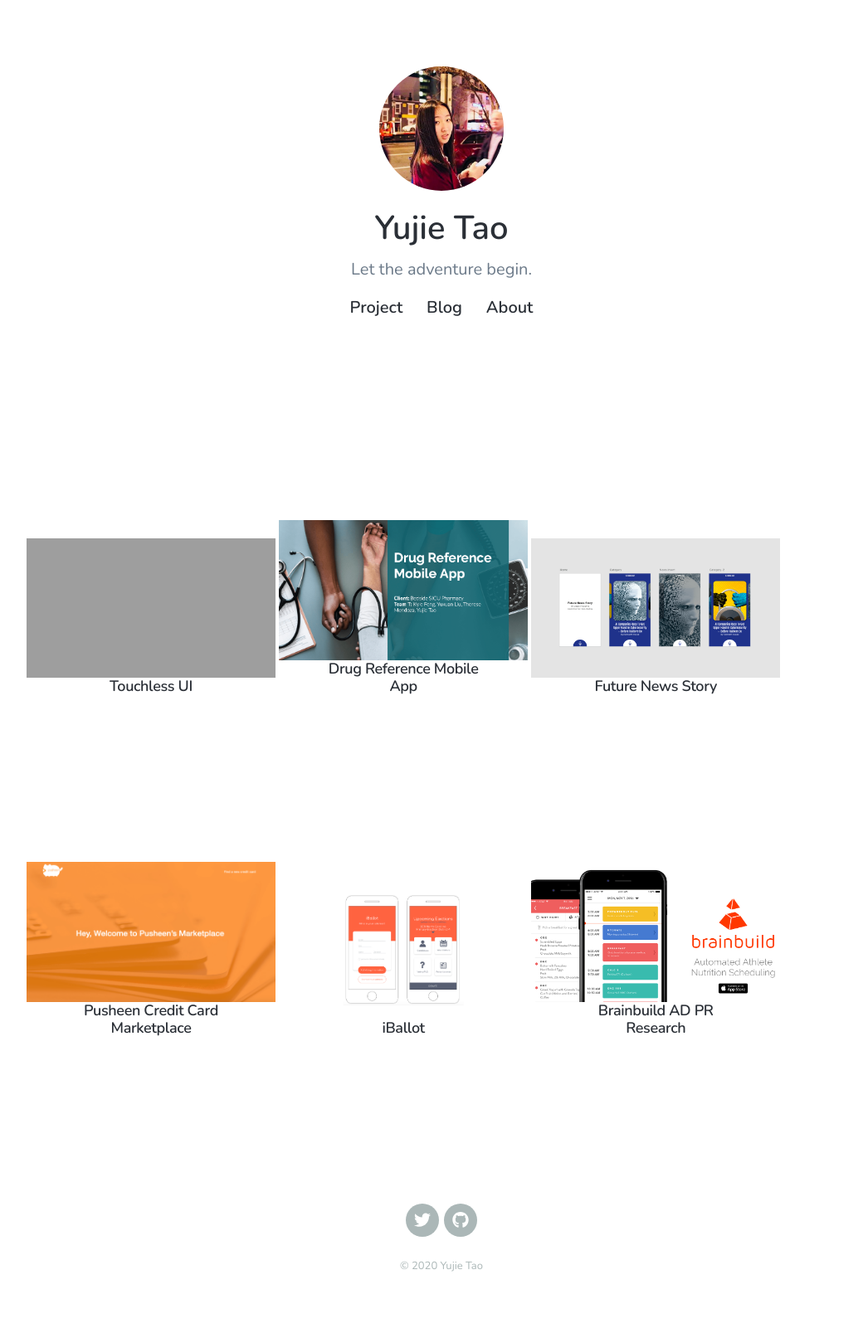
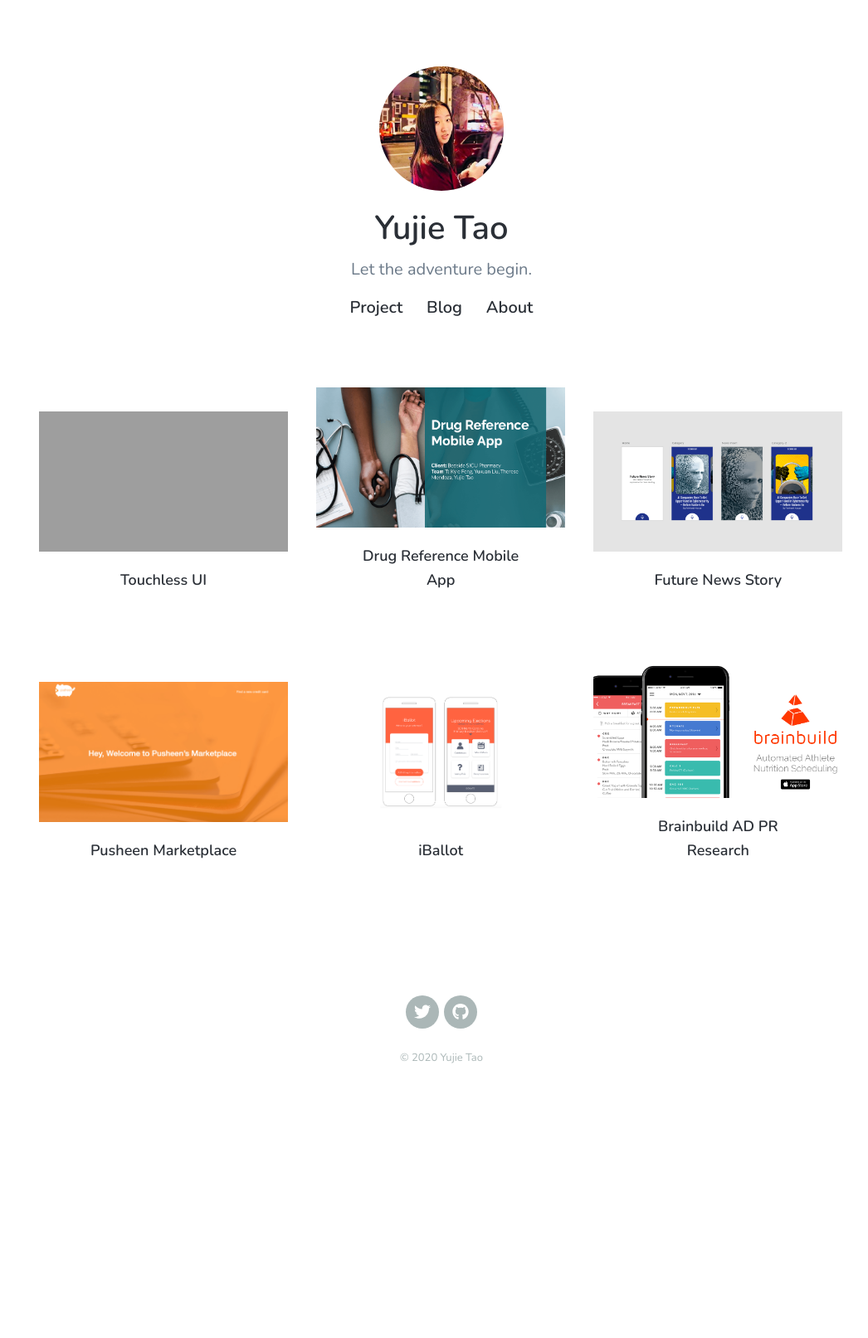
Before and after one commit to yujie-tao/personal-website, a Jekyll site: the page built from index.html, in a window 1280 px wide. Shown: the whole page at 83% size, without its empty margins (108-1154 px from the left). Built offline with Jekyll 4.4.1, drawn with Linux system fonts in a browser that asks for light colours; nearby versions of some CDN libraries; the list of posts is cut into pages by our own code; after the commit the page ends 1362 px from its top, so only the background shows below that; grey boxes are pictures that could not be loaded.

Commit message:
update format for grid layout

```diff
--- a/_data/settings.yml
+++ b/_data/settings.yml
@@ -101,7 +101,7 @@
   h2:
     small_size: 27
     medium_size: 38
-    large_size: 18
+    large_size: 38
     weight: 600
     letter_spacing: -0.02
     line_height: 1.2
@@ -128,8 +128,8 @@
     line_height: 1.6
   h6:
     small_size: 17
-    medium_size: 20
-    large_size: 20
+    medium_size: 18
+    large_size: 18
     weight: 400
     letter_spacing: 0
     line_height: 1.6
--- a/_posts/2019-09-30-pusheen.md
+++ b/_posts/2019-09-30-pusheen.md
@@ -1,5 +1,5 @@
 ---
-title: 'Pusheen Credit Card Marketplace'
+title: 'Pusheen Marketplace'
 date: April 2018
 date_display: "April 2018"
 featured_image: '/images/pusheen.jpg'
--- a/_sass/_includes/_content.scss
+++ b/_sass/_includes/_content.scss
@@ -9,11 +9,11 @@
 	padding: 40px 0;
 
 	@include mq(tabletp) {
-		padding: 60px 0;
+		padding: 40px 0;
 	}
 
 	@include mq(laptop) {
-		padding: 80px 0;
+		padding: 40px 0;
 	}
 
 	h1 {
--- a/_sass/_includes/_listing.scss
+++ b/_sass/_includes/_listing.scss
@@ -6,20 +6,29 @@
 
 .listing-post {
 	margin-top: 10px;
-	width: 30%;
-	display: inline-block;
-
+	width:80%;
+	margin: auto;
 
 	@include mq(tabletp) {
-		margin-top: 80px;
+		width: 45%;
+		margin-left:2%;
+		margin-right:2%;
+		display: inline-block;
 	}
 
 	@include mq(tabletl) {
-		margin-top: 90px;
+		width: 45%;
+		margin-left:2%;
+		margin-right:2;
+		display: inline-block;
 	}
 
 	@include mq(laptop) {
-		margin-top: 120px;
+		width: 30%;
+		margin-left:1.5%;
+		margin-right:1.5%;
+		display: inline-block;
+
 	}
 
 	&:first-child {
@@ -83,6 +92,10 @@
 	color: $text-light-color;
 }
 
+h6.listing-post__title{
+	margin-top:20px;
+}
+
 .pagination {
 	margin-top: 0;
 	padding: 0 20px;
--- a/index.html
+++ b/index.html
@@ -19,7 +19,7 @@
 			{% endif %}
 
 			<div class="listing-post__header">
-				<h2 class="listing-post__title"><a href="{{ post.url | relative_url }}">{{ post.title }}</a></h2>
+				<h6 class="listing-post__title"><a href="{{ post.url | relative_url }}">{{ post.title }}</a></h6>
 				<!-- <p class="subtitle">{{ post.date_display }}</p> -->
 			</div>
 
```
